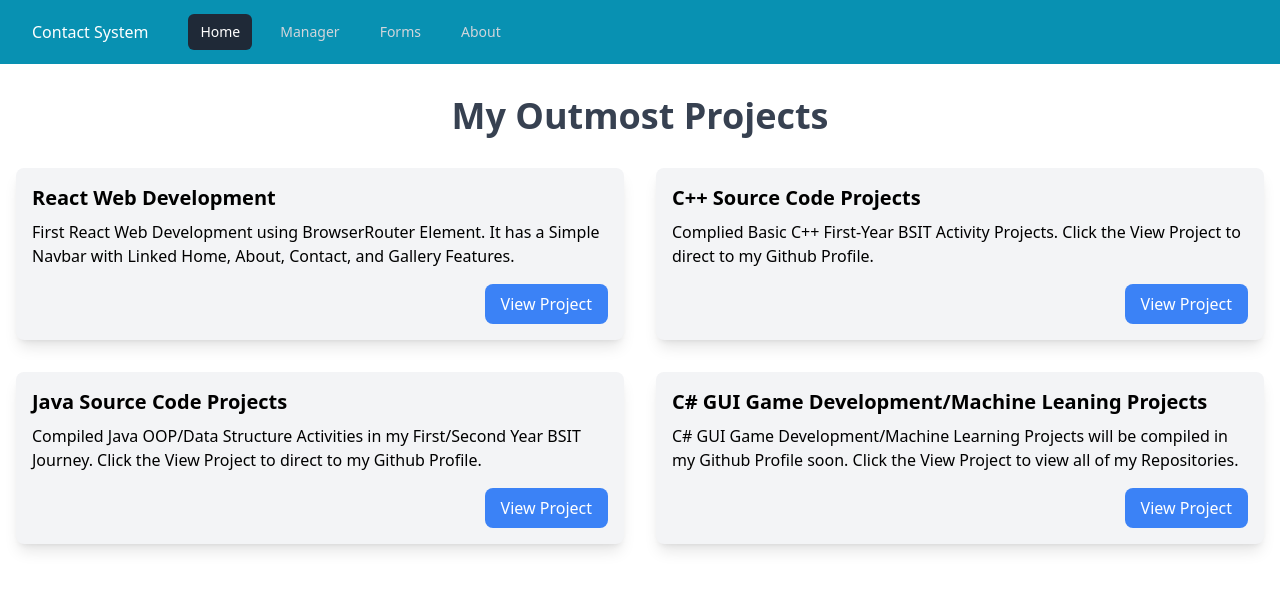
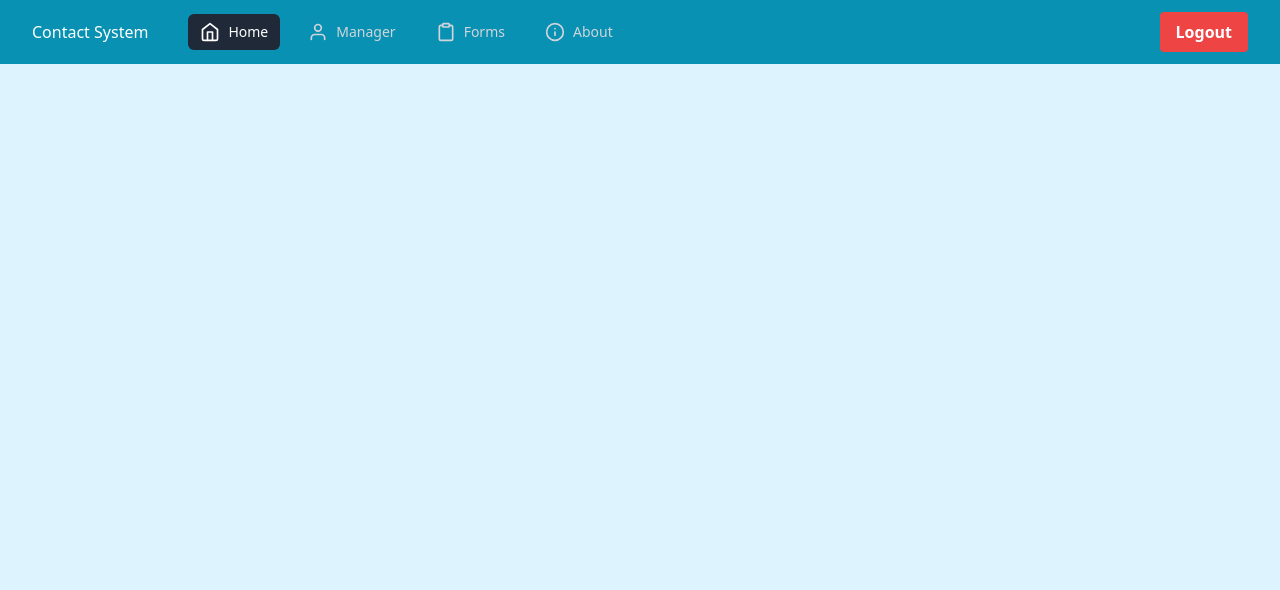
Before and after one commit to kaizenics/contact-management-system, a React (Create React App) app: page /Home in a window 1280 px wide. Shown: the top 590 px of the page. Built offline with nearby package versions, Linux system fonts and the light colour scheme.

Commit message:
Initial Release

```diff
--- a/package.json
+++ b/package.json
@@ -9,6 +9,7 @@
     "bootstrap": "^5.2.3",
     "react": "^18.2.0",
     "react-dom": "^18.2.0",
+    "react-icons": "^4.8.0",
     "react-router-dom": "^6.10.0",
     "react-scripts": "5.0.1",
     "web-vitals": "^2.1.4"
--- a/src/App.js
+++ b/src/App.js
@@ -1,8 +1,8 @@
 import { Route, Routes } from 'react-router-dom';
 import Login from "./pages/Login";
-// import Signup from "./pages/Signup";
+import Signup from "./pages/Signup";
 import Home from "./pages/Home";
-import Contacts from "./pages/Contacts";
+import Manager from "./pages/Manager";
 import Form from "./pages/Form";
 import About from "./pages/About";
 import './index.css';
@@ -12,9 +12,9 @@ function App() {
    <>
     <Routes>
         <Route path="/" element={<Login />} />
-      { /* <Route path="/Signup" element={<Signup />} /> */ }
+        <Route path="/Signup" element={<Signup />} />
         <Route path="/Home" element={<Home />} />
-        <Route path="/Contacts" element={<Contacts />} />
+        <Route path="/Manager" element={<Manager />} />
         <Route path="/Form" element={<Form />} />
         <Route path="/About" element={<About />} />
     </Routes>
--- a/src/components/Navbar.js
+++ b/src/components/Navbar.js
@@ -1,23 +1,77 @@
 import React from "react";
-import { Link } from 'react-router-dom';
+import { Link, useLocation, useNavigate } from "react-router-dom";
+import { FiHome, FiUser, FiClipboard, FiInfo } from "react-icons/fi";
 
 function Navbar() {
+  const location = useLocation();
+  const navigate = useNavigate();
+  const DirectLogout = () => {
+    navigate('/');
+  }
+
   return (
     <nav className="bg-cyan-600">
       <div className="max-w-7xl mx-auto px-4 sm:px-6 lg:px-8">
         <div className="flex items-center justify-between h-16">
           <div className="flex items-center">
             <div className="flex-shrink-0">
-                <Link to="/Home" className="text-white"> Contact System </Link>
+              <Link to="/Home" className="text-white flex items-center">
+                <span>Contact System</span>
+              </Link>
             </div>
             <div className="hidden md:block">
               <div className="ml-10 flex items-baseline space-x-4">
-                  <Link to="/Home" className="px-3 py-2 rounded-md text-sm font-medium text-white hover:text-white bg-gray-800"> Home </Link>
-                  <Link to="/Contacts" className="px-3 py-2 rounded-md text-sm font-medium text-gray-300 hover:text-white hover:bg-gray-700"> Manager </Link>
-                  <Link to="/Form" className="px-3 py-2 rounded-md text-sm font-medium text-gray-300 hover:text-white hover:bg-gray-700"> Forms </Link>
-                  <Link to="/About" className="px-3 py-2 rounded-md text-sm font-medium text-gray-300 hover:text-white hover:bg-gray-700"> About </Link>
+                <Link
+                  to="/Home"
+                  className={
+                    location.pathname === "/Home"
+                      ? "flex items-center px-3 py-2 rounded-md text-sm font-medium text-white bg-gray-800"
+                      : "flex items-center px-3 py-2 rounded-md text-sm font-medium text-gray-300 hover:text-white hover:bg-gray-700"
+                  }
+                >
+                  <FiHome className="w-5 h-5 mr-2" />
+                  <span>Home</span>
+                </Link>
+                <Link
+                  to="/Manager"
+                  className={
+                    location.pathname === "/Manager"
+                      ? "flex items-center px-3 py-2 rounded-md text-sm font-medium text-white bg-gray-800"
+                      : "flex items-center px-3 py-2 rounded-md text-sm font-medium text-gray-300 hover:text-white hover:bg-gray-700"
+                  }
+                >
+                  <FiUser className="w-5 h-5 mr-2" />
+                  <span>Manager</span>
+                </Link>
+                <Link
+                  to="/Form"
+                  className={
+                    location.pathname === "/Form"
+                      ? "flex items-center px-3 py-2 rounded-md text-sm font-medium text-white bg-gray-800"
+                      : "flex items-center px-3 py-2 rounded-md text-sm font-medium text-gray-300 hover:text-white hover:bg-gray-700"
+                  }
+                >
+                  <FiClipboard className="w-5 h-5 mr-2" />
+                  <span>Forms</span>
+                </Link>
+                <Link
+                  to="/About"
+                  className={
+                    location.pathname === "/About"
+                      ? "flex items-center px-3 py-2 rounded-md text-sm font-medium text-white bg-gray-800"
+                      : "flex items-center px-3 py-2 rounded-md text-sm font-medium text-gray-300 hover:text-white hover:bg-gray-700"
+                  }
+                >
+                  <FiInfo className="w-5 h-5 mr-2" />
+                  <span>About</span>
+                </Link>
               </div>
             </div>
+          </div>
+          <div>
+            <button onClick={DirectLogout} className="ml-4 bg-red-500 text-white font-bold py-2 px-4 rounded">
+              Logout
+            </button>
           </div>
         </div>
       </div>
--- a/src/index.css
+++ b/src/index.css
@@ -1,3 +1,7 @@
 @import "tailwindcss/base";
 @import "tailwindcss/components";
 @import "tailwindcss/utilities";
+
+body {
+    background-color: rgba(216, 243, 255, 0.87);
+}
--- a/src/pages/About.js
+++ b/src/pages/About.js
@@ -0,0 +1,13 @@
+import React from "react";
+import Navbar from "../components/Navbar";
+
+function Home() {
+  return (
+    <>
+      <Navbar />
+
+    </>
+  );
+}
+
+export default Home;
--- a/src/pages/Home.js
+++ b/src/pages/Home.js
@@ -1,68 +1,13 @@
 import React from "react";
+import { Link } from "react-router-dom";
 import Navbar from "../components/Navbar";
 
 function Home() {
   return (
     <>
-     <Navbar />
-    <div className="container mx-auto px-4">
-      <h1 className="text-4xl font-bold text-center text-gray-700 my-8">My Outmost Projects</h1>
+      <Navbar />
 
-      <div className="grid grid-cols-1 md:grid-cols-2 gap-8">
-        <div className="p-4 bg-gray-100 rounded-lg shadow-lg flex flex-col">
-          <h2 className="text-xl font-bold mb-2">React Web Development</h2>
-          <p className="mb-4">
-            First React Web Development using BrowserRouter Element. It has a Simple Navbar with Linked Home, About, Contact, and Gallery Features.
-          </p>
-          <a
-            href="#"
-            className="bg-blue-500 hover:bg-blue-600 text-white py-2 px-4 rounded-lg text-center self-end"
-          >
-            View Project
-          </a>
-        </div>
-
-        <div className="p-4 bg-gray-100 rounded-lg shadow-lg flex flex-col">
-          <h2 className="text-xl font-bold mb-2">C++ Source Code Projects</h2>
-          <p className="mb-4">
-            Complied Basic C++ First-Year BSIT Activity Projects. Click the View Project to direct to my Github Profile.
-          </p>
-          <a
-            href="#"
-            className="bg-blue-500 hover:bg-blue-600 text-white py-2 px-4 rounded-lg text-center self-end"
-          >
-            View Project
-          </a>
-        </div>
-
-        <div className="p-4 bg-gray-100 rounded-lg shadow-lg flex flex-col">
-          <h2 className="text-xl font-bold mb-2">Java Source Code Projects</h2>
-          <p className="mb-4">
-            Compiled Java OOP/Data Structure Activities in my First/Second Year BSIT Journey. Click the View Project to direct to my Github Profile.
-          </p>
-          <a
-            href="#"
-            className="bg-blue-500 hover:bg-blue-600 text-white py-2 px-4 rounded-lg text-center self-end"
-          >
-            View Project
-          </a>
-        </div>
-
-        <div className="p-4 bg-gray-100 rounded-lg shadow-lg flex flex-col">
-          <h2 className="text-xl font-bold mb-2">C# GUI Game Development/Machine Leaning Projects</h2>
-          <p className="mb-4">
-            C# GUI Game Development/Machine Learning Projects will be compiled in my Github Profile soon. Click the View Project to view all of my Repositories.
-          </p>
-          <a
-            href="#"
-            className="bg-blue-500 hover:bg-blue-600 text-white py-2 px-4 rounded-lg text-center self-end"
-          >
-            View Project
-          </a>
-        </div>
-      </div>
-    </div>
-   </>
+    </>
   );
 }
 
--- a/src/pages/Login.js
+++ b/src/pages/Login.js
@@ -31,7 +31,7 @@ export default function Login() {
         // BACKGROUND
         <div className="min-h-screen flex items-center justify-center py-12 px-4 sm:px-6 lg:px-8"
             style={{
-                backgroundImage: `url('https://miro.medium.com/v2/resize:fit:1400/1*jYvnAb4cBeDDUNX265oNjA.jpeg')`,
+                backgroundImage: `url('https://wallpaper-house.com/data/out/12/wallpaper2you_519782.jpg')`,
                 backgroundSize: 'cover'
             }}>
             <div className="absolute top-0 left-0 h-full w-full bg-black opacity-30"></div>
@@ -40,13 +40,13 @@ export default function Login() {
                 {/* LOGIN FORM */}
                 <div className="min-h-full md:min-h-full bg-gray-100 flex items-center justify-center py-12 px-1 sm:px-6 lg:px-" style={{ marginTop: '-20', paddingBottom: '80px' }}>
                     <div className="max-w-md mx-auto bg-white rounded-md shadow-md overflow-hidden">
-                        <div className="pt-6 px-6 pb-20 py-2">
+                        <div className="pt-10 px-6 pb-22 py-2">
                             <div className="relative mt-8">
                                 <div className="absolute inset-0 flex items-center justify-center">
                                     <img className="h-20 w-20 rounded-full" src="https://cdn1.iconfinder.com/data/icons/professionals-flat-colorful-round-corner/614/1573_-_Call_Center_Agent-512.png" alt="" />
                                 </div>
                             </div>
-                            <h2 className="pt-12 pb-1 text-3xl font-extrabold text-gray-900 text-center">Contact Management System</h2>
+                            <h2 className="pt-12 text-3xl font-extrabold text-gray-900 text-center">Contact Management System</h2>
                         </div>
                         <div class="text-center text-sm">
                             <p>Please Login to Access the Page</p>
--- /dev/null
+++ b/src/pages/Manager.js
@@ -0,0 +1,27 @@
+import React from "react";
+import { Link } from "react-router-dom";
+import { IoAddCircleOutline } from "react-icons/io5";
+import Navbar from "../components/Navbar";
+
+function Home() {
+  return (
+    <>
+      <Navbar />
+        <div className="flex items-center justify-between w-full px-8 py-4 bg-gray-700 text-white">
+          <h1 className="text-lg font-bold">Contact Manager System</h1>
+          <Link to="/Form" className="bg-blue-500 hover:bg-blue-700 text-white font-bold py-2 px-4 rounded">
+            <IoAddCircleOutline className="w-4 h-4 inline-block mr-2" />
+            Add Contact
+          </Link>
+        </div>
+        <div className="w-full p-8">
+          <p className="mb-8 text-lg text-gray-700">This is a simple contact manager system.</p>
+          <div className="bg-gray-200 shadow-lg rounded-lg p-20 h-auto">
+            {/* Contacts input goes here */}
+          </div>
+        </div>
+    </>
+  );
+}
+
+export default Home;
```
Also changed, not shown: src/pages/Form.js (+86 -29 lines), src/pages/Signup.js (+17 -2 lines), src/components/Contacts.js (added), src/pages/Contacts.js (deleted), 1 other file (tests, documents, lock files or other folders). Lines whose indentation alone changed are shown as unchanged.
